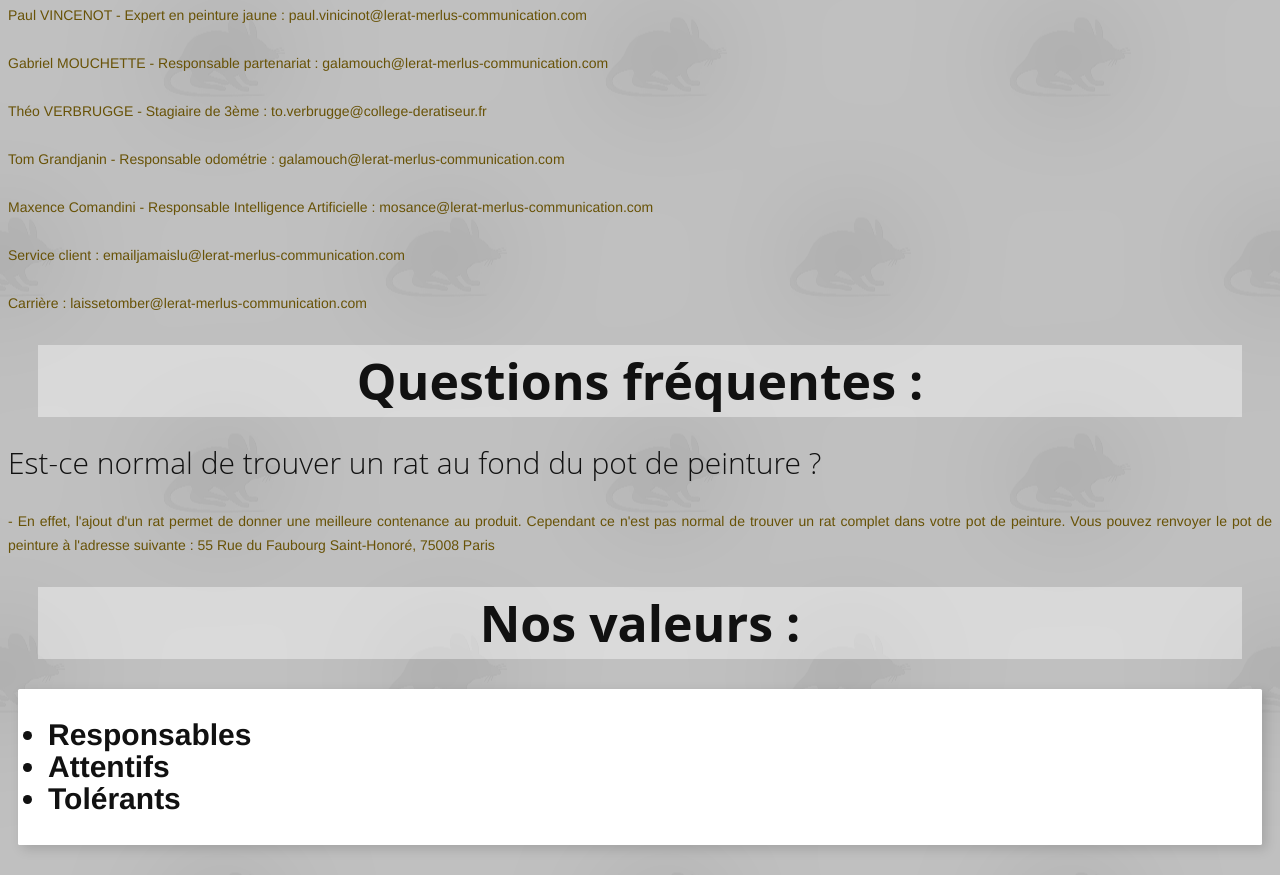
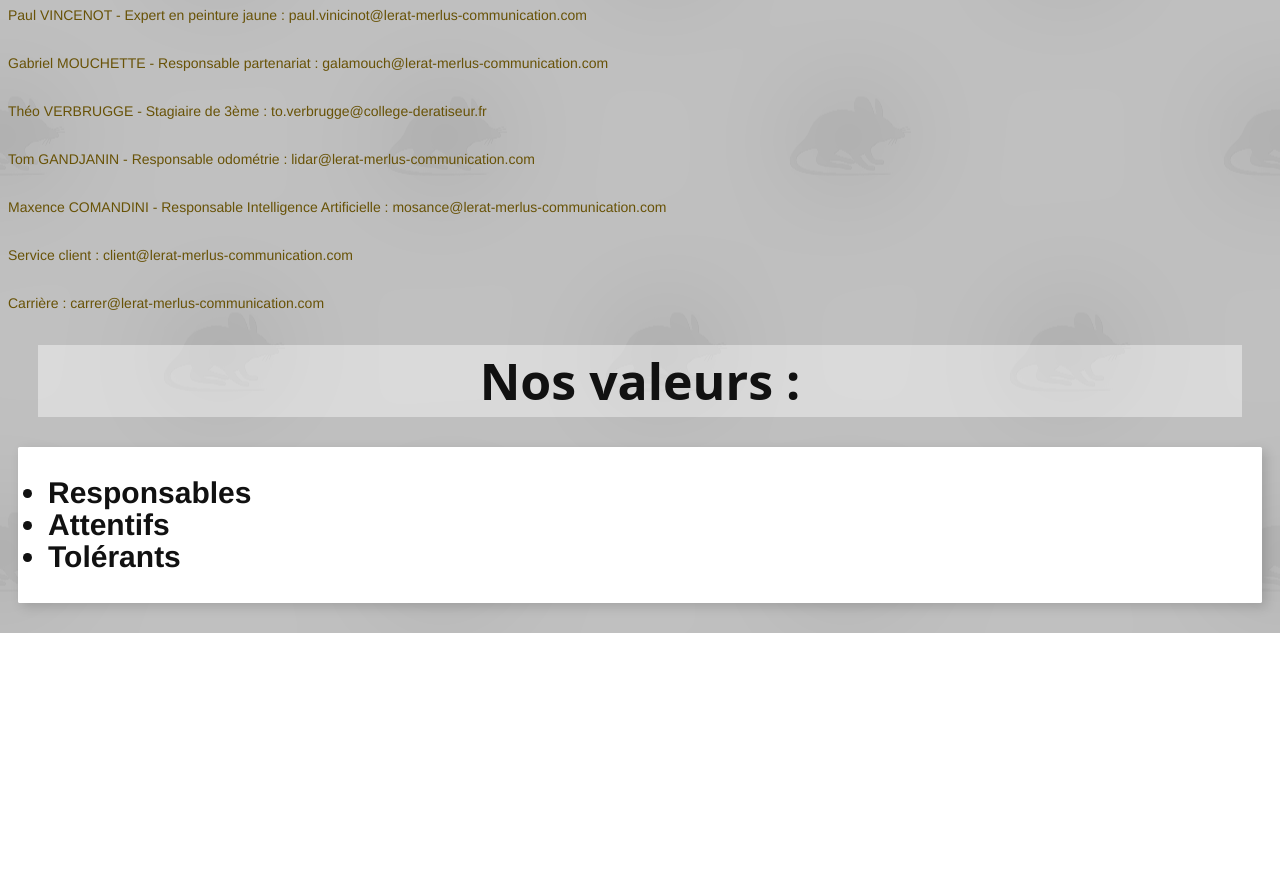
Before and after one commit to OtarieSupreme/LeRatMerlus, a plain HTML site: page contact.html in a window 1280 px wide. Shown: the part 606-1481 px from the top of the page. After the commit the page ends 1239 px from the top, so only its background shows below. Drawn offline with Linux system fonts and the light colour scheme.

Commit message:
Finitions

```diff
--- a/contact.html
+++ b/contact.html
@@ -7,7 +7,7 @@
 
 <header>
     <meta charset="UTF-8">
-    <div class="background"><h1 class="transbox"> Le Rat merlus </h1></div>
+    <div class="background"><h1 class="transbox"> Le Rat Merlus </h1></div>
     <nav>
         <ul class="small">
             <li> <a href="index.html"> Accueil </a> </li>
@@ -24,16 +24,10 @@
     <p>Paul VINCENOT - Expert en peinture jaune : paul.vinicinot@lerat-merlus-communication.com</p>
     <p>Gabriel MOUCHETTE - Responsable partenariat : galamouch@lerat-merlus-communication.com</p>
     <p>Théo VERBRUGGE - Stagiaire de 3ème : to.verbrugge@college-deratiseur.fr</p>
-    <p>Tom Grandjanin - Responsable odométrie : galamouch@lerat-merlus-communication.com</p>
-    <p>Maxence Comandini - Responsable Intelligence Artificielle : mosance@lerat-merlus-communication.com</p>
-    <p>Service client : emailjamaislu@lerat-merlus-communication.com</p>
-    <p>Carrière : laissetomber@lerat-merlus-communication.com</p>
-
-    <h2 class="transbox">Questions fréquentes :</h2>
-    <h3>Est-ce normal de trouver un rat au fond du pot de peinture ?</h3>
-    <p>- En effet, l'ajout d'un rat permet de donner une meilleure contenance au produit. Cependant ce n'est pas normal de trouver
-    un rat complet dans votre pot de peinture. Vous pouvez renvoyer le pot de peinture à l'adresse suivante :
-    55 Rue du Faubourg Saint-Honoré, 75008 Paris</p>
+    <p>Tom GANDJANIN - Responsable odométrie : lidar@lerat-merlus-communication.com</p>
+    <p>Maxence COMANDINI - Responsable Intelligence Artificielle : mosance@lerat-merlus-communication.com</p>
+    <p>Service client : client@lerat-merlus-communication.com</p>
+    <p>Carrière : carrer@lerat-merlus-communication.com</p>
 
 
     <h2  class="transbox">Nos valeurs : </h2>
```
Also changed, not shown: index.html (+1 -1 lines), wip.html (+1 -1 lines).
